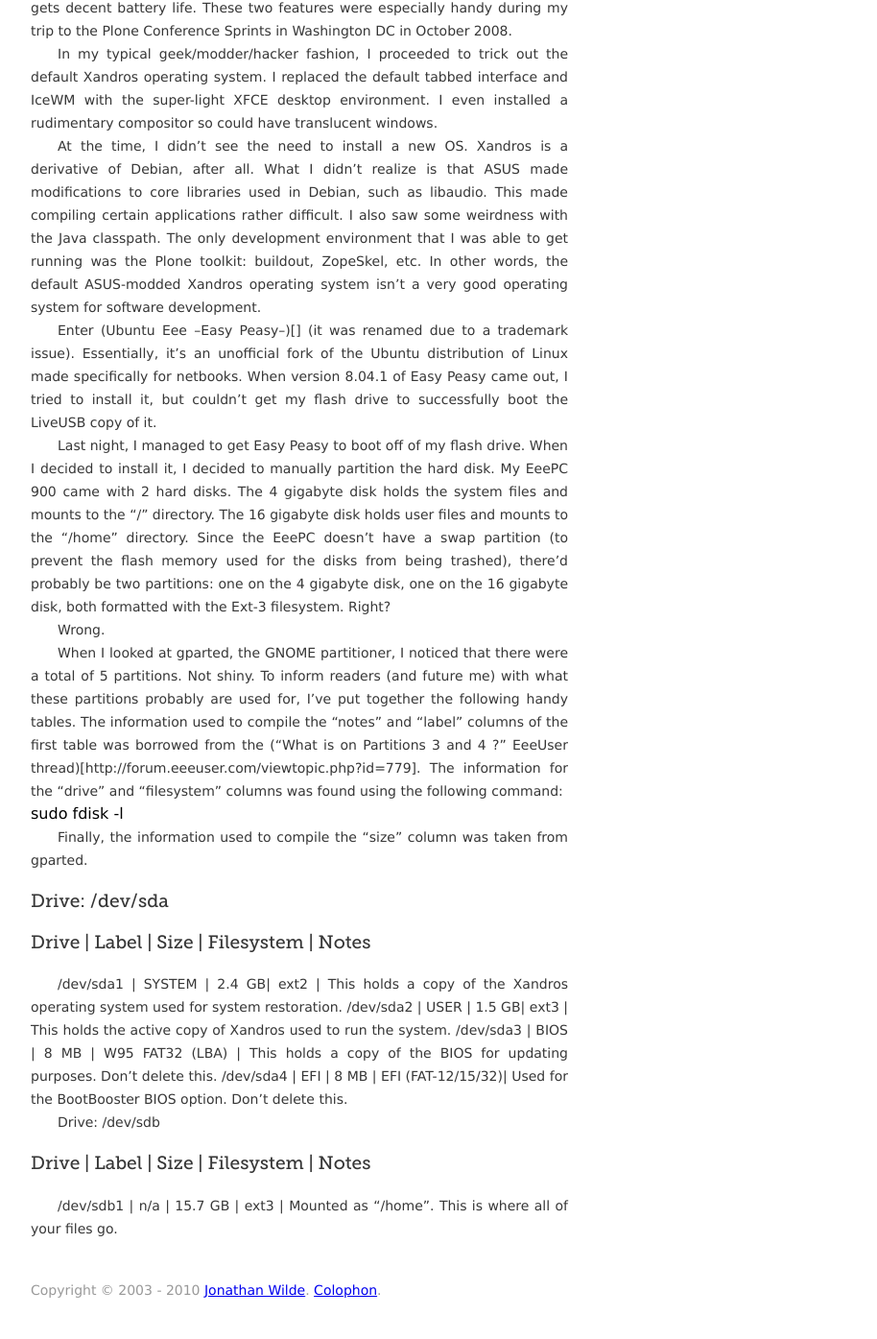
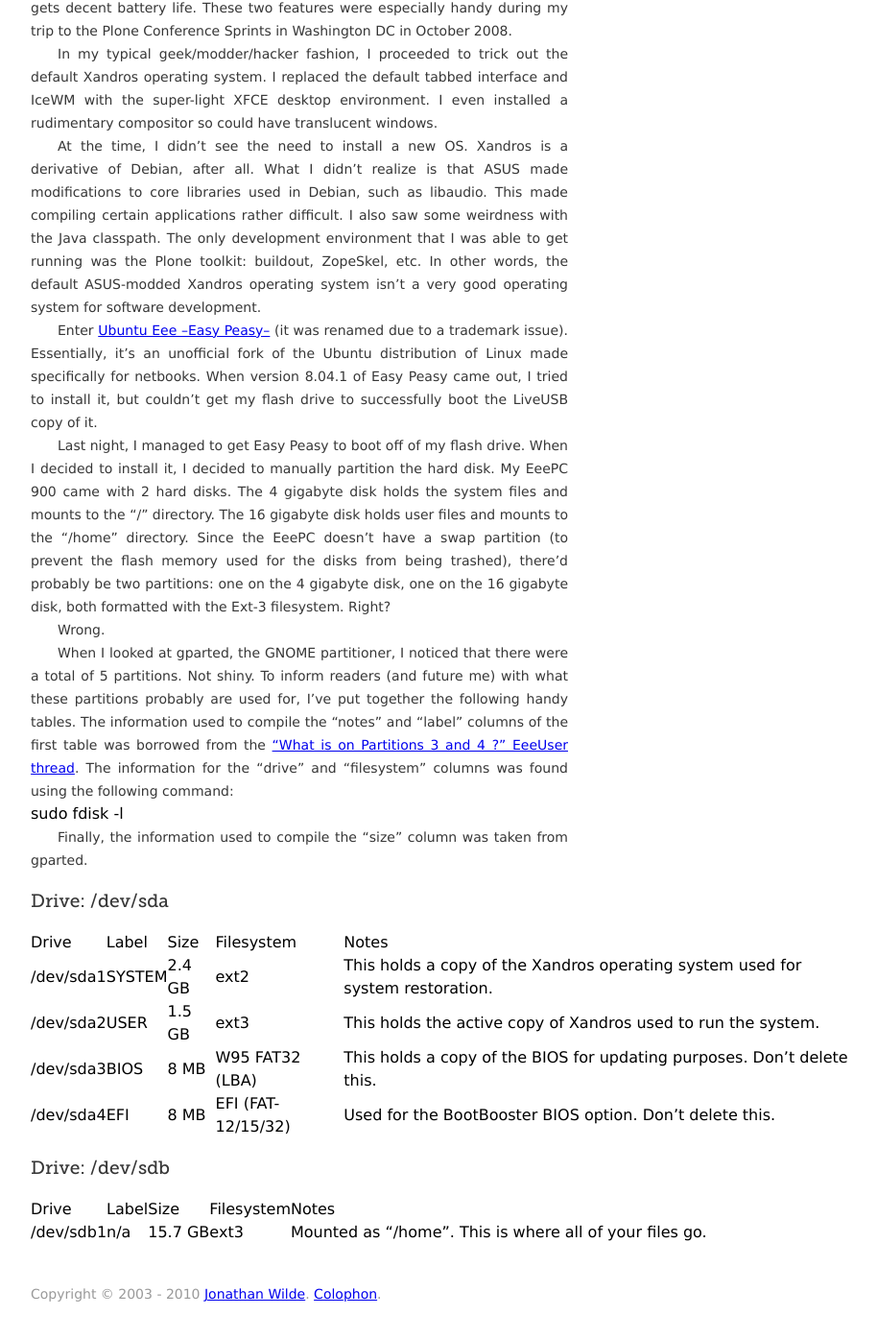
Before and after one commit to hellojwilde/hellojwilde.github.io, a Jekyll site: the page built from _posts/2009-01-06-the-eeepc-900-linux-partition-table.md, in a window 1280 px wide and 1400 px high, scrolled down 403 px. Shown: the top 1395 px of the window at 96% size, without its empty margins (176-1090 px from the left). Built offline with Jekyll 4.4.1, drawn with Linux system fonts in a browser that asks for light colours.

Commit message:
Fixing Markdown syntax.

```diff
--- a/_posts/2009-01-06-the-eeepc-900-linux-partition-table.md
+++ b/_posts/2009-01-06-the-eeepc-900-linux-partition-table.md
@@ -30,8 +30,8 @@
 Xandros operating system isn't a very good operating system for
 software development.
 
-Enter (Ubuntu Eee --Easy Peasy--)[] (it was renamed due to a trademark
-issue).  Essentially, it's an unofficial fork of the Ubuntu
+Enter [Ubuntu Eee --Easy Peasy--](http://www.geteasypeasy.com/) (it was renamed
+due to a trademark issue).  Essentially, it's an unofficial fork of the Ubuntu
 distribution of Linux made specifically for netbooks.  When version
 8.04.1 of Easy Peasy came out, I tried to install it, but couldn't get
 my flash drive to successfully boot the LiveUSB copy of it.
@@ -53,8 +53,8 @@
 future me) with what these partitions probably are used for, I've put
 together the following handy tables.  The information used to compile
 the "notes" and "label" columns of the first table was borrowed from
-the ("What is on Partitions 3 and 4 ?"
-EeeUser thread)[http://forum.eeeuser.com/viewtopic.php?id=779].  The
+the ["What is on Partitions 3 and 4 ?"
+EeeUser thread](http://forum.eeeuser.com/viewtopic.php?id=779).  The
 information for the "drive" and "filesystem" columns was found using
 the following command:
 
@@ -66,15 +66,16 @@
 Drive: /dev/sda
 ---------------
 
-Drive		| Label		| Size	| Filesystem		| Notes
-------------------------------------------------------------------------------------------------------------------------------------
-/dev/sda1 	| SYSTEM	| 2.4 GB| ext2				| This holds a copy of the Xandros operating system used for system restoration.
-/dev/sda2 	| USER		| 1.5 GB| ext3				| This holds the active copy of Xandros used to run the system.
-/dev/sda3 	| BIOS		| 8 MB	| W95 FAT32 (LBA)	| This holds a copy of the BIOS for updating purposes. Don't delete this.
-/dev/sda4 	| EFI		| 8 MB	| EFI (FAT-12/15/32)| Used for the BootBooster BIOS option. Don't delete this.
+|Drive		| Label		| Size	| Filesystem		| Notes                                                                          |
+|-----------|-----------|-------|-------------------|--------------------------------------------------------------------------------|
+|/dev/sda1 	| SYSTEM	| 2.4 GB| ext2				| This holds a copy of the Xandros operating system used for system restoration. |
+|/dev/sda2 	| USER		| 1.5 GB| ext3				| This holds the active copy of Xandros used to run the system.                  |
+|/dev/sda3 	| BIOS		| 8 MB	| W95 FAT32 (LBA)	| This holds a copy of the BIOS for updating purposes. Don't delete this.        |
+|/dev/sda4 	| EFI		| 8 MB	| EFI (FAT-12/15/32)| Used for the BootBooster BIOS option. Don't delete this.                       |
 
 Drive: /dev/sdb
+---------------
 
-Drive		| Label	| Size		| Filesystem	| Notes
-------------------------------------------------------------------------------------------------------------------------------------
-/dev/sdb1	| n/a	| 15.7 GB	| ext3			| Mounted as "/home". This is where all of your files go.
+|Drive		| Label	| Size		| Filesystem	| Notes                                                                              |
+|-----------|-------|-----------|---------------|------------------------------------------------------------------------------------|
+|/dev/sdb1	| n/a	| 15.7 GB	| ext3			| Mounted as "/home". This is where all of your files go.                            |
```
